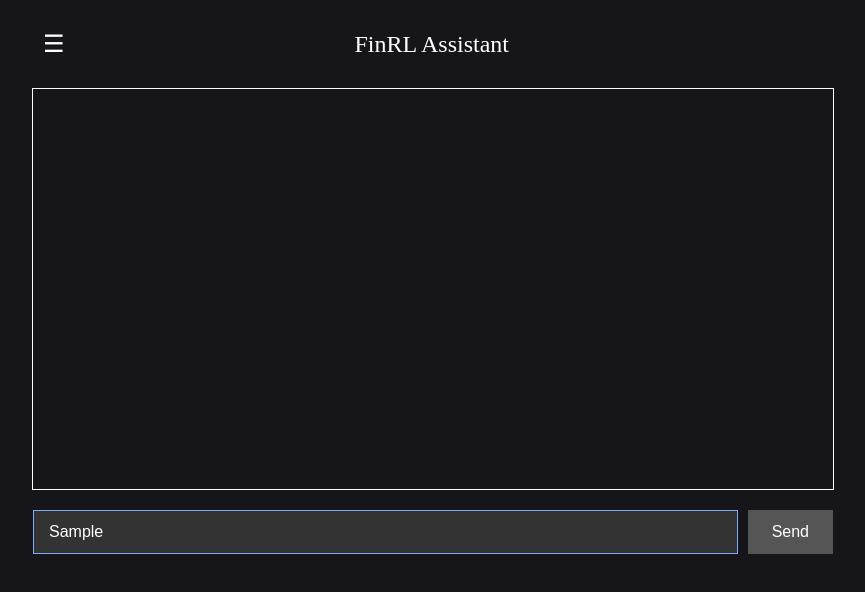
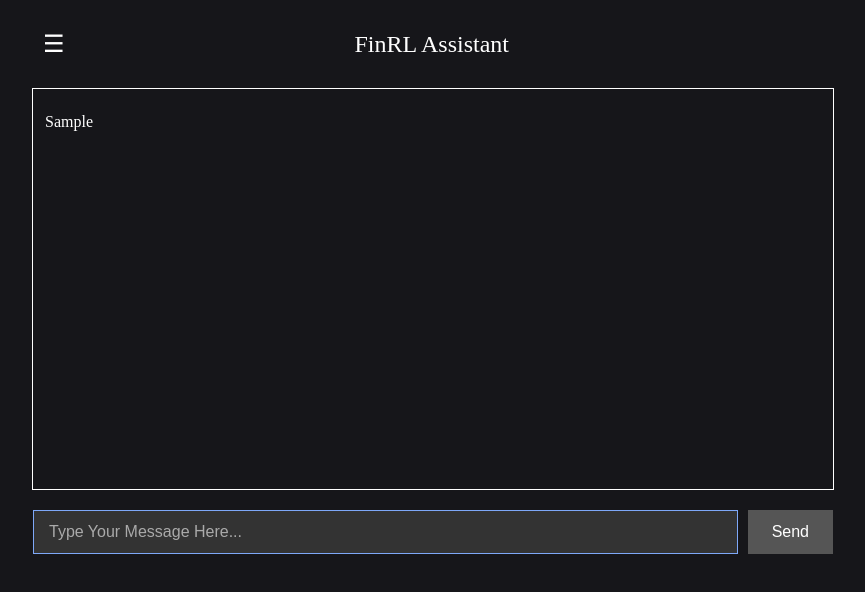
Before and after one commit to RIT-AI-Club/FinRLExtention, a React app in the folder src/frontend/: page / in a window 1280 px wide. Both pictures are taken after typing "Sample" into the empty fields and a click on the button "Send". Shown: the top 592 px of the page, without its empty margins (207-1072 px from the left). Built offline with nearby package versions, Linux system fonts and the light colour scheme; the HTML template or start-up script is replaced by a standard one.

Commit message:
Made messages appear in chat window

```diff
--- a/src/frontend/src/App.css
+++ b/src/frontend/src/App.css
@@ -112,3 +112,33 @@
   cursor: pointer;
   font-size: 16px;
 }
+
+/* Add to App.css */
+
+.chat-message {
+  margin-bottom: 10px;
+  padding: 8px 12px;
+  border-radius: 8px;
+  max-width: 70%;
+}
+
+.chat-message.user {
+  background-color: #007bff; /* Example color for user messages */
+  color: white;
+  align-self: flex-end; /* Align to the right */
+  margin-left: auto; /* Push to the right */
+}
+
+.chat-message.bot {
+  background-color: #333; /* Example color for bot messages */
+  color: white;
+  align-self: flex-start; /* Align to the left */
+  margin-right: auto; /* Push to the left */
+}
+
+/* Ensure the chat window content stacks properly */
+.chat-window {
+  display: flex;
+  flex-direction: column;
+  /* Other styles like height, border, background-color, etc. are already there */
+}
--- a/src/frontend/src/Frontend.jsx
+++ b/src/frontend/src/Frontend.jsx
@@ -15,15 +15,21 @@
 import './App.css';
 
 function Frontend() {
-    const [isSidebarOpen, setIsSidebarOpen] = useState(false);
-    // const [isDataLoading, setIsDataLoading] = useState(false);
+  const [isSidebarOpen, setIsSidebarOpen] = useState(false);
+  const [inputValue, setInputValue] = useState('');
+  const [pastReports, setPastReports] = useState([
+    {id: 1, ticker: 'APPL', date: 'April 3', status: 'Pending'}
+  ]);
+  const [isDataLoading, setIsDataLoading] = useState(false);
+  const [messages, setMessages] = useState([]);
+  const [newChat, setNewChat] = [{}];
 
-    // NEW: A list of past reports
-    const [pastReports, setPastReports] = useState([
-      { id: 1, ticker: 'AAPL', date: 'March 15', status: 'Completed' },
-      { id: 2, ticker: 'TSLA', date: 'March 18', status: 'Completed' },
-      { id: 3, ticker: 'NVDA', date: 'March 20', status: 'Failed' }
-    ]);
+  const handleSend = () => {
+    if (inputValue.trim() !== '') {
+      setMessages((prevMessages) => [...prevMessages, { id: Date.now(), text: inputValue, sender: 'user' }]);
+      setInputValue('');
+    }
+  }
 
   const toggleSidebar = () => {
     setIsSidebarOpen(!isSidebarOpen);
@@ -35,7 +41,7 @@
       {/* 1. The Sidebar */}
       <div className={`sidebar ${isSidebarOpen ? 'open' : 'closed'}`}>
         <div className="sidebar-header">
-          <h2>Past Reports</h2>
+          <h2>History</h2>
           <button onClick={toggleSidebar}>✕</button>
         </div>
         <div className="sidebar-content">
@@ -62,20 +68,29 @@
         </div>
 
         {/* The Big Chat Window */}
-        <div className="chat-window">
-          {/* Chat messages will appear here later */}
+        <div className="chat-window" style={{overflowY: 'auto'}}>
+          {messages.map((message) => (
+            <div key={message.id} className={'chat-message ${message.sender}'}>
+              <p>{message.text}</p>
+            </div>
+          ))}
         </div>
 
         {/* The Input Field and Button */}
         <div className="input-container">
           <input
             type="text"
-            placeholder="Ask about your FinRL model..."
+            placeholder="Type Your Message Here..."
             className="chat-input"
+            value={inputValue}
+            onChange={(e) => setInputValue(e.target.value)}
+            onKeyPress={(e) => {
+              if (e.key === 'Enter') {
+                handleSend();
+              }}}
           />
-          <button className="send-btn">Send</button>
+          <button className="send-btn" onClick={handleSend}>Send</button>
         </div>
-
       </div>
 
     </div>
```
